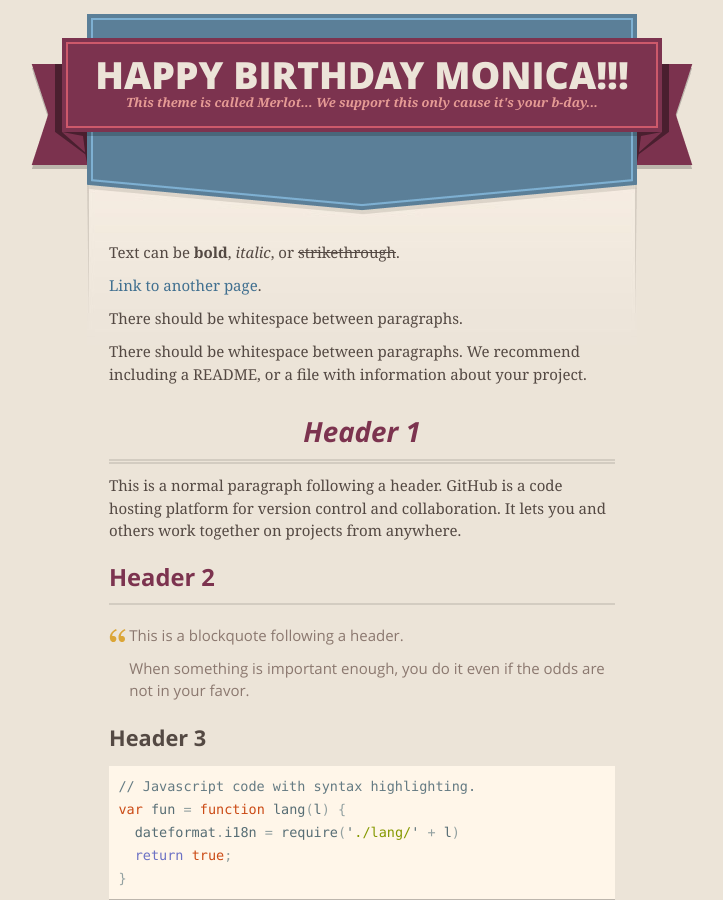
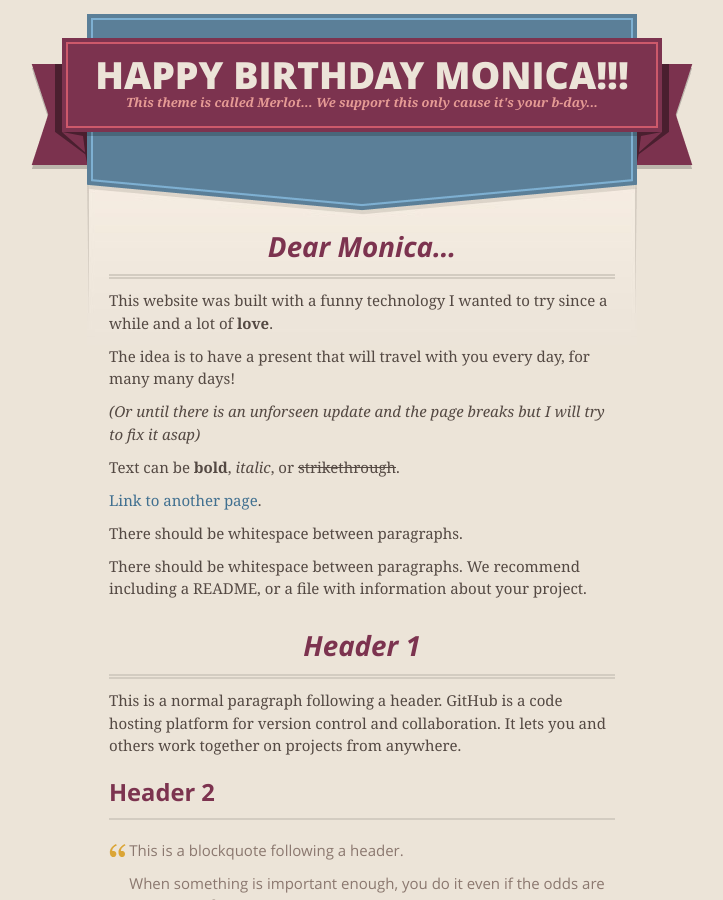
Before and after one commit to monisbday/monisbday.github.io, a Jekyll site: the page built from index.md, in a window 1280 px wide and 900 px high. Shown: the whole window, without its empty margins (278-1001 px from the left). Built offline with Jekyll 4.4.1, drawn with Linux system fonts in a browser that asks for light colours; our own code applies the rules of GitHub Pages for plain Markdown files.

Commit message:
added header

```diff
--- a/index.md
+++ b/index.md
@@ -2,6 +2,13 @@
 layout: default
 driveId: 1Olr6-43eua9QM0R3hVGU8ouETxbMtLY9/preview
 ---
+
+# Dear Monica...
+This website was built with a funny technology I wanted to try since a while and a lot of **love**.
+
+The idea is to have a present that will travel with you every day, for many many days!
+
+_(Or until there is an unforseen update and the page breaks but I will try to fix it asap)_
 
 Text can be **bold**, _italic_, or ~~strikethrough~~.
 
```
